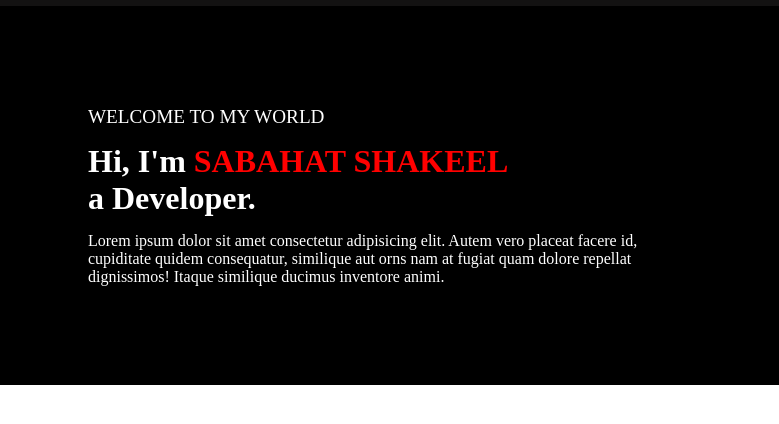
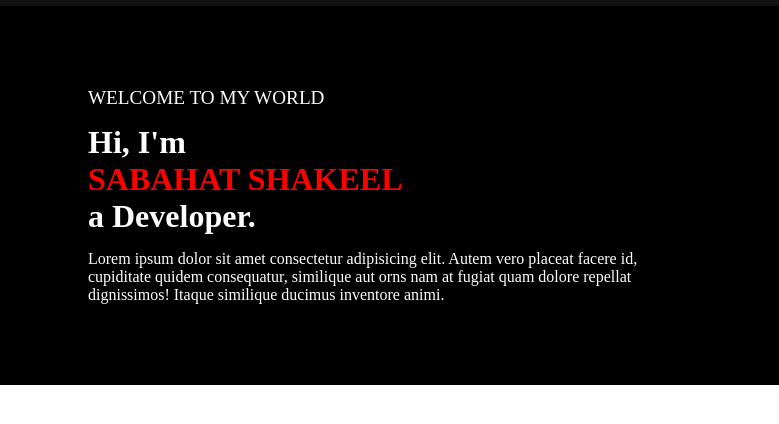
Before and after one commit to sabahatshakeel/1st-portfolio-practice, a plain HTML site: page index.html in a window 1280 px wide. Shown: the part 64-488 px from the top of the page, 0-779 px from the left. Drawn offline with Linux system fonts and the light colour scheme.

Commit message:
Update index.html

```diff
--- a/index.html
+++ b/index.html
@@ -120,7 +120,7 @@
     <main>
         <section class="first">
             <p class="text">WELCOME TO MY WORLD</p>
-            <h1>Hi, I'm <span>SABAHAT SHAKEEL</span> <br>a Developer.</h1>
+            <h1>Hi, I'm <br /> <span>SABAHAT SHAKEEL</span> <br>a Developer.</h1>
             <p>Lorem ipsum dolor sit amet consectetur adipisicing elit. Autem vero placeat facere id, cupiditate quidem
                 consequatur, similique aut orns nam at fugiat quam dolore repellat dignissimos! Itaque similique ducimus
                 inventore animi.</p>
```
